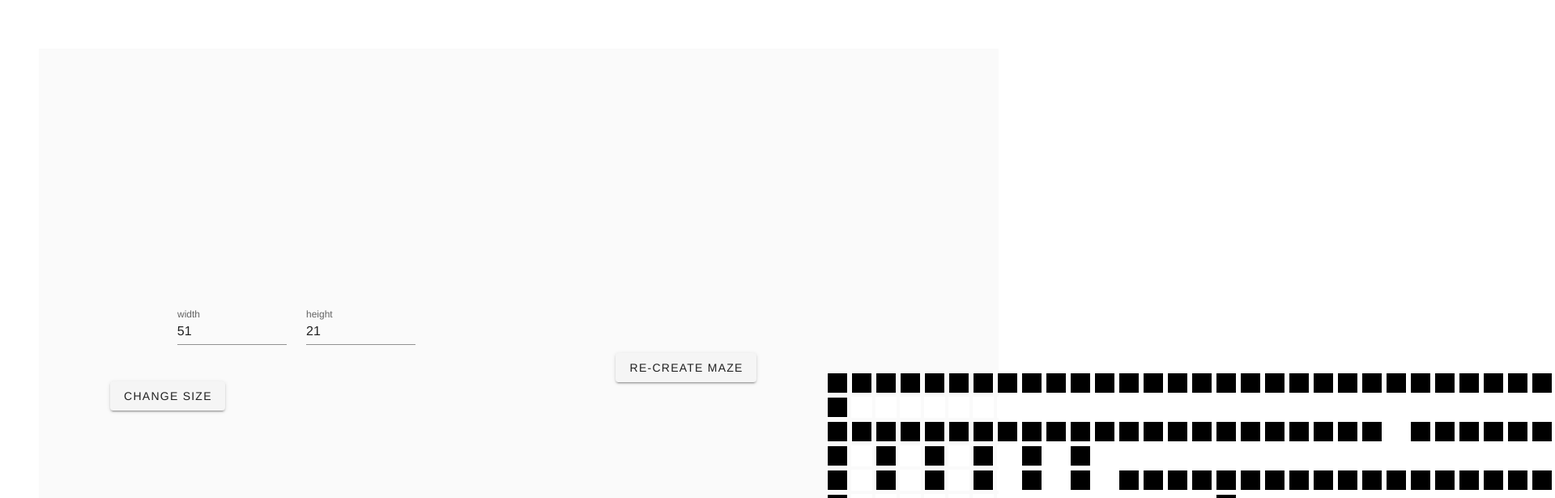
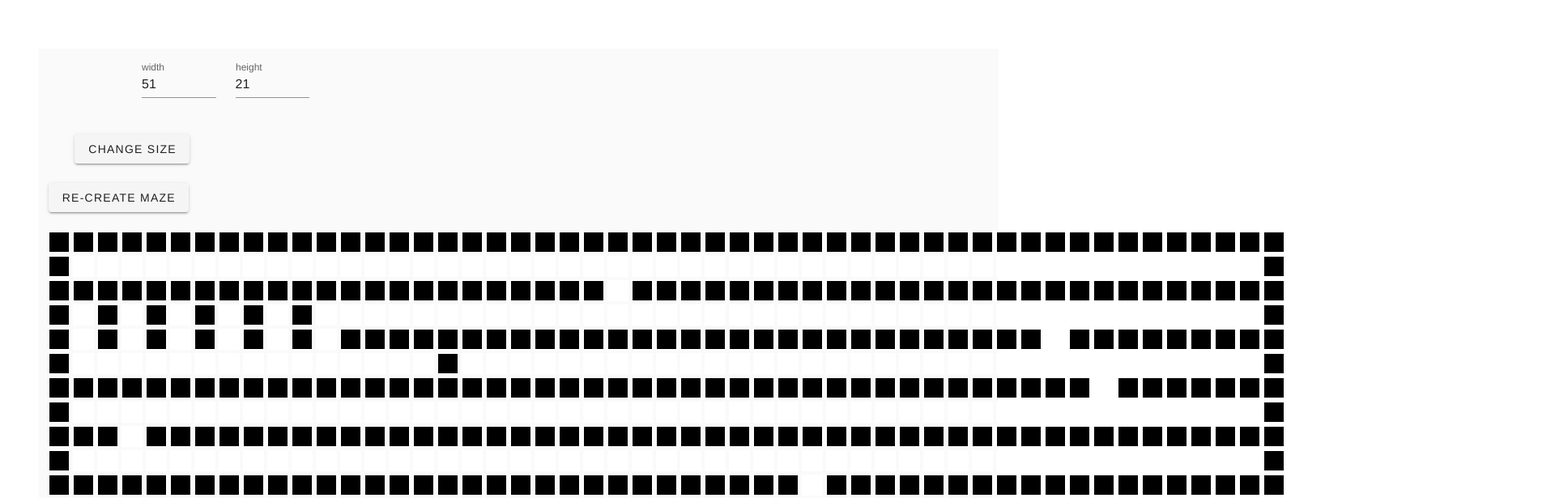
Before and after one commit to dsipakou/labirinth, a Vue app: page / in a window 1280 px wide. Shown: the top 615 px of the page at 81% size, 1920 px wide, since content can reach past the window. Built offline with nearby package versions, Linux system fonts and the light colour scheme.

Commit message:
Fixing layout

```diff
--- a/src/App.vue
+++ b/src/App.vue
@@ -1,18 +1,19 @@
 <template>
   <v-app id="app">
-    <v-container class="grey lighten-5">
-      <v-row justify="center" class="mb-6">
-        <v-col md="12">
+    <v-container class="grey lighten-5" justify="left">
+      <div class="inner">
+      <v-row justify="left">
+        <v-col cols="auto">
           <Size v-bind:inputWidth="width" v-bind:inputHeight="height" />
         </v-col>
       </v-row>
-      <v-row class="mb-6">
-        <v-col md="12">
+      <v-row justify="left">
+        <v-col cols="auto">
           <v-btn v-on:click="regenerate">Re-create maze</v-btn>
         </v-col>
       </v-row>
-      <v-row>
-        <v-col md="12">
+      <v-row justify="left">
+        <v-col md="auto">
           <div class="container">
             <div v-for="heights, heightIndex in maze" :key="heights + heightIndex">
               <div v-for="width, widthIndex in heights" :key="width + widthIndex + heightIndex">
@@ -22,6 +23,7 @@
           </div>
         </v-col>
       </v-row>
+      </div>
     </v-container>
   </v-app>
 </template>
@@ -136,6 +138,11 @@ export default {
   height: 100%;
 }
 
+.inner {
+  height: 100%;
+  width: 100%;
+}
+
 .container {
   position: relative;
   width: 100%;
```
